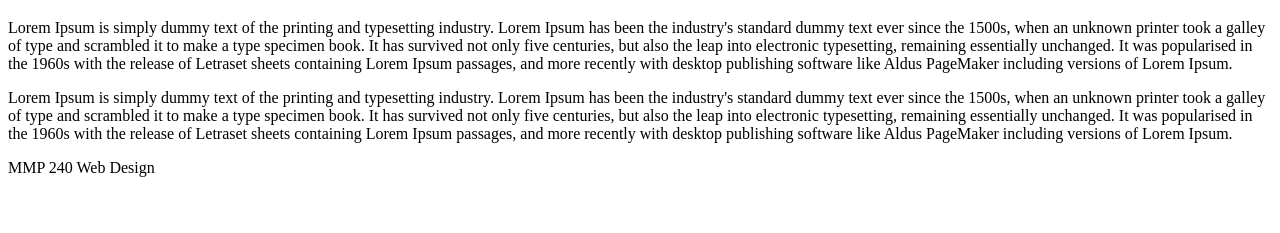
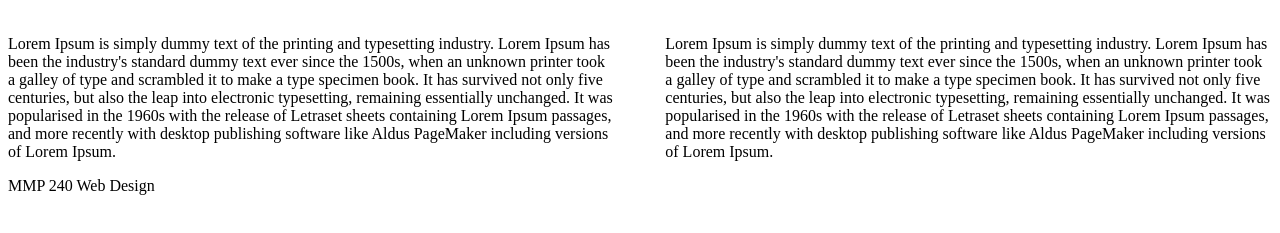
Before and after one commit to Wikpopek/Mmp240, a plain HTML site: page exercise6/exercise6.html in a window 1280 px wide. Shown: the part 61-294 px from the top of the page. Drawn offline with Linux system fonts and the light colour scheme.

Commit message:
Update exercise6.html
sok

```diff
--- a/exercise6/exercise6.html
+++ b/exercise6/exercise6.html
@@ -6,7 +6,19 @@
 
     <style>
     /* Type CSS code here */
+      .col-left{
+      float: left;
+      width: 48%;
+    }
 
+    .col-right{
+      float: right;
+      width: 48%;
+    }
+
+    footer{
+      clear: both;
+    }
     </style>
 
   </head>
```
